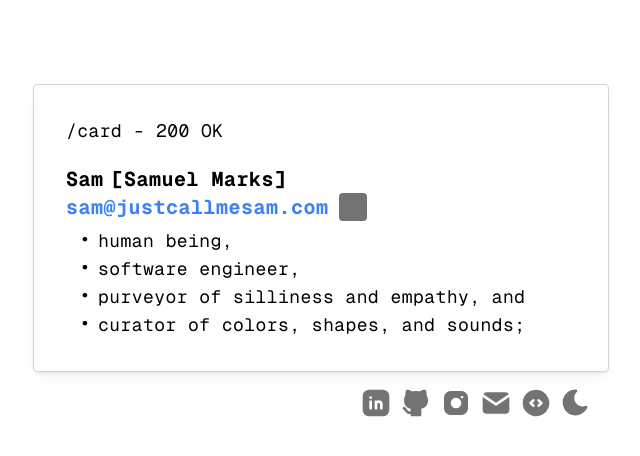
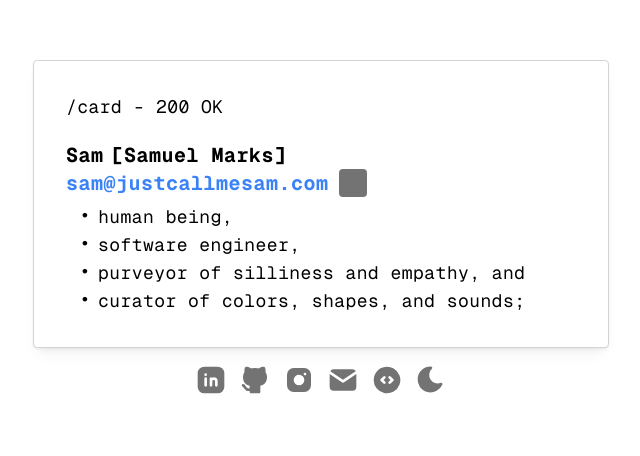
Before and after one commit to thesammarks/jcms, a Next.js app: page /card in a window 1280 px wide. Shown: the part 172-628 px from the top of the page, without its empty margins (319-959 px from the left). Built offline with nearby package versions, Linux system fonts and the light colour scheme.

Commit message:
prep for other components/pages

```diff
--- a/app/card/page.tsx
+++ b/app/card/page.tsx
@@ -1,26 +1,22 @@
-import {Card as MantineCard} from '@mantine/core';
-import Icons from "@/app/components/Icons";
-import CardContent from "@/app/components/CardContent";
+import AuthorCardContent from "@/app/components/Card/AuthorCardContent";
+import Icons from "@/app/components/Icons/Icons";
+import JcmsCard from "@/app/components/Card/JcmsCard";
 
-export default function Card() {
+export default function Page() {
     return (
-        <div className="
-            flex justify-center
-            items-center max-md:items-start
-            min-h-screen w-full
+        <main className="
+            flex flex-col justify-center items-center gap-4
+            min-h-screen w-full max-md:justify-start
         ">
-            <MantineCard
-                shadow="sm"
-                padding="xl"
-                className="
-                    relative overflow-visible
+            <JcmsCard
+                content={AuthorCardContent}
+                className={`
                     w-[85%] max-w-xl max-md:mt-10
                     border border-neutral-300 dark:border-neutral-600
                     text-black dark:text-neutral-300
-                ">
-                <Icons />
-                <CardContent />
-            </MantineCard>
-        </div>
+                `}
+            />
+            <Icons />
+        </main>
     );
 }
--- a/app/components/CardContent.tsx
+++ b/app/components/Card/AuthorCardContent.tsx
@@ -1,9 +1,9 @@
 import {Text} from '@mantine/core';
-import BulletedList from "@/app/components/BulletedList";
+import BulletedList from "@/app/components/Card/BulletedList";
 import LinkCopy from "@/app/components/LinkCopy";
 import config from "@/config";
 
-export default function CardContent() {
+export default function AuthorCardContent() {
     return (
         <div className="flex flex-col gap-5">
             <Text className="md:text-lg">/card - 200 OK</Text>
--- /dev/null
+++ b/app/components/Card/JcmsCard.tsx
@@ -0,0 +1,19 @@
+import {Card} from '@mantine/core';
+import React from "react";
+
+interface CardProps {
+    className?: string;
+    content: React.ElementType;
+}
+
+export default function JcmsCard(props: CardProps) {
+    return (
+        <Card
+            shadow="sm"
+            padding="xl"
+            className={props.className || ''}
+        >
+            <props.content />
+        </Card>
+    );
+}
--- a/app/components/Icons.tsx
+++ b/app/components/Icons/Icons.tsx
@@ -12,49 +12,36 @@ import config from "@/config";
 import ThemeControl from "@/app/components/ThemeControl";
 
 export default function Icons() {
+    const iconClassName = `
+        w-[32px] h-[32px] lg:hover:text-blue-500
+        lg:hover:scale-110 lg:hover:scale-110
+    `;
+
     return (
-        <div className="
-            absolute top-[100%] right-0 m-4 flex gap-2
-            text-neutral-500 dark:text-neutral-400
-        ">
+        <div className="flex gap-3 text-neutral-500 dark:text-neutral-400">
             <Icon
                 icon={IconBrandLinkedinFilled}
-                className="
-                    w-[32px] h-[32px] lg:hover:text-blue-500
-                    lg:hover:w-[36px] lg:hover:h-[36px]
-                "
+                className={iconClassName}
                 onPress={() => window.open(config.LINKEDIN_URL, '_blank')}
             />
             <Icon
                 icon={IconBrandGithubFilled}
-                className="
-                    w-[32px] h-[32px] lg:hover:text-blue-500
-                    lg:hover:w-[36px] lg:hover:h-[36px]
-                "
+                className={iconClassName}
                 onPress={() => window.open(config.GITHUB_URL, '_blank')}
             />
             <Icon
                 icon={IconBrandInstagramFilled}
-                className="
-                    w-[32px] h-[32px] lg:hover:text-blue-500
-                    lg:hover:w-[36px] lg:hover:h-[36px]
-                "
+                className={iconClassName}
                 onPress={() => window.open(config.INSTAGRAM_URL, '_blank')}
             />
             <Icon
                 icon={IconMailFilled}
-                className="
-                    w-[32px] h-[32px] lg:hover:text-blue-500
-                    lg:hover:w-[36px] lg:hover:h-[36px]
-                "
-                onPress={() => window.open(config.AUTHOR_EMAIL_ADDRESS)}
+                className={iconClassName}
+                onPress={() => window.open(`mailto:${config.AUTHOR_EMAIL_ADDRESS}`, '_blank')}
             />
             <Icon
                 icon={IconCodeCircleFilled}
-                className="
-                    w-[32px] h-[32px] lg:hover:text-blue-500
-                    lg:hover:w-[36px] lg:hover:h-[36px]
-                "
+                className={iconClassName}
                 onPress={() => window.open(config.SOURCE_CODE_URL, '_blank')}
             />
             <ThemeControl />
--- a/app/components/LinkCopy.tsx
+++ b/app/components/LinkCopy.tsx
@@ -3,7 +3,7 @@
 import {ActionIcon, CopyButton, Text, Tooltip} from '@mantine/core';
 import {IconCheck, IconCopy} from "@tabler/icons-react";
 import config from "@/config";
-import Icon from "@/app/components/Icon";
+import Icon from "@/app/components/Icons/Icon";
 
 interface LinkCopyProps {
     displayText: string;
--- a/app/components/ThemeControl.tsx
+++ b/app/components/ThemeControl.tsx
@@ -2,7 +2,7 @@
 
 import {IconMoonFilled, IconSunFilled} from "@tabler/icons-react";
 import {useMantineColorScheme} from "@mantine/core";
-import Icon from "@/app/components/Icon";
+import Icon from "@/app/components/Icons/Icon";
 
 export default function ThemeControl() {
     const { colorScheme, setColorScheme } = useMantineColorScheme();
@@ -11,9 +11,8 @@ export default function ThemeControl() {
         <div
             className="
                 flex relative w-[32px] h-[32px]
-                lg:hover:w-[36px] lg:hover:h-[36px]
                 text-neutral-500 dark:text-neutral-400
-                group lg:hover:text-blue-500
+                lg:hover:scale-110 lg:hover:text-blue-500
                 transition-all duration-300 ease-in-out
             "
             onClick={() => {setColorScheme(colorScheme === "dark" ? "light" : "dark")}}
@@ -22,7 +21,6 @@ export default function ThemeControl() {
                 icon={IconMoonFilled}
                 className="
                     absolute w-[31px] h-[31px]
-                    lg:group-hover:w-[35px] lg:group-hover:h-[35px]
                     opacity-100 dark:opacity-0
                 "
                 onPress={() => null}
@@ -31,7 +29,6 @@ export default function ThemeControl() {
                 icon={IconSunFilled}
                 className="
                     absolute w-[32px] h-[32px]
-                    lg:group=hover:w-[36px] lg:group-hover:h-[36px]
                     opacity-0 dark:opacity-100
                 "
                 onPress={() => null}
--- a/config.ts
+++ b/config.ts
@@ -2,7 +2,7 @@ const config = {
     BASE_URL: "https://justcallmesam.com",
     APPLICATION_NAME: "Just Call Me Sam",
     APPLICATION_DESCRIPTION: "A landing page for me, Samuel Marks. Just call me Sam.",
-    APPLICATION_KEYWORDS: "Samuel Marks, Sam Marks, Sam, Software Engineer, SWE, Next, Next.JS, Mantine, React, Spring Boot, landing page, home page",
+    APPLICATION_KEYWORDS: "Samuel Marks, Sam Marks, Sam, Software Engineer, SWE, Next, Next.JS, React, Mantine, Tabler icons, UI, API, Spring Boot, Java, landing page, home page",
     AUTHOR_NAME: "Samuel Marks",
     AUTHOR_SHORT_NAME: "Sam",
     CARD_DISPLAY_ITEMS: [
```
Also changed, not shown: app/components/Card/BulletedList.tsx (renamed from app/components/BulletedList.tsx), app/components/Icons/Icon.tsx (renamed from app/components/Icon.tsx), 1 other file (tests, documents, lock files or other folders).
